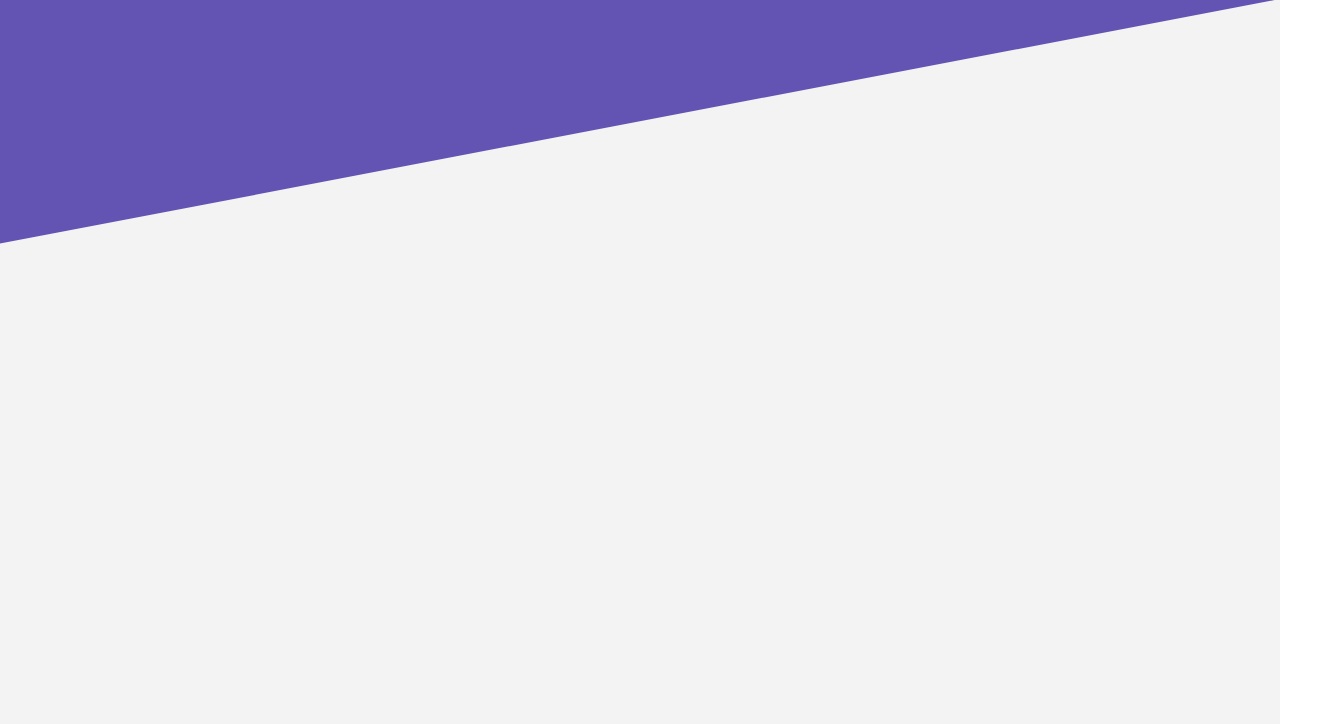
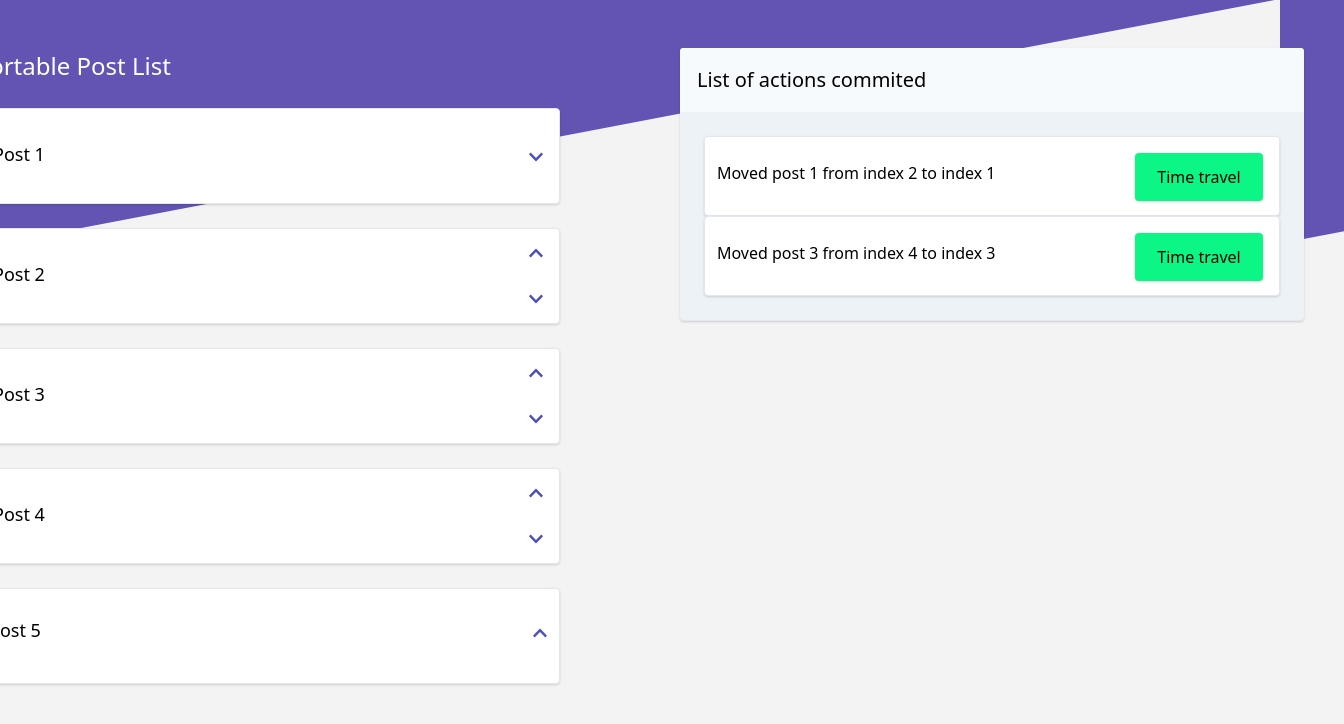
Before and after one commit to Jaymykels/sortable-post-list, a Vue app: page / in a window 1280 px wide. Shown: the top 724 px of the page, 1344 px wide, since content can reach past the window. Built offline with nearby package versions, Linux system fonts and the light colour scheme.

Commit message:
implemented mockup with tailwind css

```diff
--- a/src/App.vue
+++ b/src/App.vue
@@ -1,5 +1,92 @@
 <template>
-  <div id="app">
+  <div id="app" class="min-h-screen font-sans">
+    <div class="container mx-auto py-6 sm:py-12 sm:px-4">
+      <div class="flex flex-wrap sm:-mx-20">
+        <div class="w-full sm:w-1/2 px-10 pb-12">
+          <h5 class="mb-6 text-white text-2xl font-normal">Sortable Post List</h5>
+          <div class="bg-white shadow h-24 rounded overflow-hidden sm:mr-10 border flex justify-between p-4 sm:mb-6 mb-4">
+            <div class="w-11/12 sm:text-lg text-sm py-4">
+              Post 1
+            </div>
+            <div class="py-6">
+              <svg aria-hidden="true" focusable="false" data-prefix="fas" data-icon="chevron-down" class="sm:h-4 h-3 text-indigo-700 hover:text-indigo-300" role="img" xmlns="http://www.w3.org/2000/svg" viewBox="0 0 448 512"><path fill="currentColor" d="M207.029 381.476L12.686 187.132c-9.373-9.373-9.373-24.569 0-33.941l22.667-22.667c9.357-9.357 24.522-9.375 33.901-.04L224 284.505l154.745-154.021c9.379-9.335 24.544-9.317 33.901.04l22.667 22.667c9.373 9.373 9.373 24.569 0 33.941L240.971 381.476c-9.373 9.372-24.569 9.372-33.942 0z"></path></svg>
+            </div>
+          </div>
+          <div class="bg-white shadow h-24 rounded overflow-hidden sm:mr-10 border flex justify-between p-4 sm:mb-6 mb-4">
+            <div class="w-11/12 sm:text-lg text-sm py-4">
+              Post 2
+            </div>
+            <div class="flex flex-col justify-between">
+              <div>
+                <svg aria-hidden="true" focusable="false" data-prefix="fas" data-icon="chevron-up" class="sm:h-4 h-3 text-indigo-700 hover:text-indigo-300" role="img" xmlns="http://www.w3.org/2000/svg" viewBox="0 0 448 512"><path fill="currentColor" d="M240.971 130.524l194.343 194.343c9.373 9.373 9.373 24.569 0 33.941l-22.667 22.667c-9.357 9.357-24.522 9.375-33.901.04L224 227.495 69.255 381.516c-9.379 9.335-24.544 9.317-33.901-.04l-22.667-22.667c-9.373-9.373-9.373-24.569 0-33.941L207.03 130.525c9.372-9.373 24.568-9.373 33.941-.001z"></path></svg>
+              </div>
+              <div>
+              <svg aria-hidden="true" focusable="false" data-prefix="fas" data-icon="chevron-down" class="sm:h-4 h-3 text-indigo-700 hover:text-indigo-300" role="img" xmlns="http://www.w3.org/2000/svg" viewBox="0 0 448 512"><path fill="currentColor" d="M207.029 381.476L12.686 187.132c-9.373-9.373-9.373-24.569 0-33.941l22.667-22.667c9.357-9.357 24.522-9.375 33.901-.04L224 284.505l154.745-154.021c9.379-9.335 24.544-9.317 33.901.04l22.667 22.667c9.373 9.373 9.373 24.569 0 33.941L240.971 381.476c-9.373 9.372-24.569 9.372-33.942 0z"></path></svg>
+              </div>
+            </div>
+          </div>
+          <div class="bg-white shadow h-24 rounded overflow-hidden sm:mr-10 border flex justify-between p-4 sm:mb-6 mb-4">
+            <div class="w-11/12 sm:text-lg text-sm py-4">
+              Post 3
+            </div>
+            <div class="flex flex-col justify-between">
+              <div>
+                <svg aria-hidden="true" focusable="false" data-prefix="fas" data-icon="chevron-up" class="sm:h-4 h-3 text-indigo-700 hover:text-indigo-300" role="img" xmlns="http://www.w3.org/2000/svg" viewBox="0 0 448 512"><path fill="currentColor" d="M240.971 130.524l194.343 194.343c9.373 9.373 9.373 24.569 0 33.941l-22.667 22.667c-9.357 9.357-24.522 9.375-33.901.04L224 227.495 69.255 381.516c-9.379 9.335-24.544 9.317-33.901-.04l-22.667-22.667c-9.373-9.373-9.373-24.569 0-33.941L207.03 130.525c9.372-9.373 24.568-9.373 33.941-.001z"></path></svg>
+              </div>
+              <div>
+              <svg aria-hidden="true" focusable="false" data-prefix="fas" data-icon="chevron-down" class="sm:h-4 h-3 text-indigo-700 hover:text-indigo-300" role="img" xmlns="http://www.w3.org/2000/svg" viewBox="0 0 448 512"><path fill="currentColor" d="M207.029 381.476L12.686 187.132c-9.373-9.373-9.373-24.569 0-33.941l22.667-22.667c9.357-9.357 24.522-9.375 33.901-.04L224 284.505l154.745-154.021c9.379-9.335 24.544-9.317 33.901.04l22.667 22.667c9.373 9.373 9.373 24.569 0 33.941L240.971 381.476c-9.373 9.372-24.569 9.372-33.942 0z"></path></svg>
+              </div>
+            </div>
+          </div>
+          <div class="bg-white shadow h-24 rounded overflow-hidden sm:mr-10 border flex justify-between p-4 sm:mb-6 mb-4">
+            <div class="w-11/12 sm:text-lg text-sm py-4">
+              Post 4
+            </div>
+            <div class="flex flex-col justify-between">
+              <div>
+                <svg aria-hidden="true" focusable="false" data-prefix="fas" data-icon="chevron-up" class="sm:h-4 h-3 text-indigo-700 hover:text-indigo-300" role="img" xmlns="http://www.w3.org/2000/svg" viewBox="0 0 448 512"><path fill="currentColor" d="M240.971 130.524l194.343 194.343c9.373 9.373 9.373 24.569 0 33.941l-22.667 22.667c-9.357 9.357-24.522 9.375-33.901.04L224 227.495 69.255 381.516c-9.379 9.335-24.544 9.317-33.901-.04l-22.667-22.667c-9.373-9.373-9.373-24.569 0-33.941L207.03 130.525c9.372-9.373 24.568-9.373 33.941-.001z"></path></svg>
+              </div>
+              <div>
+              <svg aria-hidden="true" focusable="false" data-prefix="fas" data-icon="chevron-down" class="sm:h-4 h-3 text-indigo-700 hover:text-indigo-300" role="img" xmlns="http://www.w3.org/2000/svg" viewBox="0 0 448 512"><path fill="currentColor" d="M207.029 381.476L12.686 187.132c-9.373-9.373-9.373-24.569 0-33.941l22.667-22.667c9.357-9.357 24.522-9.375 33.901-.04L224 284.505l154.745-154.021c9.379-9.335 24.544-9.317 33.901.04l22.667 22.667c9.373 9.373 9.373 24.569 0 33.941L240.971 381.476c-9.373 9.372-24.569 9.372-33.942 0z"></path></svg>
+              </div>
+            </div>
+          </div>
+          <div class="bg-white shadow h-24 rounded overflow-hidden sm:mr-10 border flex justify-between p-3 sm:mb-6 mb-4">
+            <div class="w-11/12 sm:text-lg text-sm py-4">
+              Post 5
+            </div>
+            <div class="py-6">
+              <svg aria-hidden="true" focusable="false" data-prefix="fas" data-icon="chevron-up" class="sm:h-4 h-3 text-indigo-700 hover:text-indigo-300" role="img" xmlns="http://www.w3.org/2000/svg" viewBox="0 0 448 512"><path fill="currentColor" d="M240.971 130.524l194.343 194.343c9.373 9.373 9.373 24.569 0 33.941l-22.667 22.667c-9.357 9.357-24.522 9.375-33.901.04L224 227.495 69.255 381.516c-9.379 9.335-24.544 9.317-33.901-.04l-22.667-22.667c-9.373-9.373-9.373-24.569 0-33.941L207.03 130.525c9.372-9.373 24.568-9.373 33.941-.001z"></path></svg>
+            </div>
+          </div>
+        </div>
+        <div class="w-full sm:w-1/2 px-10">
+          <div class="bg-gray-200 shadow border-solid rounded overflow-hidden border-b">
+            <div class="bg-gray-100 px-4 py-4 text-xl border-solid border-gray-100 border">
+              List of actions commited
+            </div>
+            <div class="m-3 sm:m-6">
+              <div class="bg-white h-20 rounded p-3 shadow border flex justify-between">
+                <div class="sm:my-3 my-1 sm:text-base text-sm">
+                  Moved post 1 from index 2 to index 1
+                </div>
+                <button class="h-12 m-1 bg-green-300 rounded text-sm shadow sm:text-base w-32 hover:text-white">
+                  Time travel
+                </button>
+              </div>
+              <div class="bg-white h-20 rounded p-3 shadow border flex justify-between">
+                <div class="sm:my-3 my-1 sm:text-base text-sm">
+                  Moved post 3 from index 4 to index 3
+                </div>
+                <button class="h-12 m-1 bg-green-300 rounded text-sm shadow sm:text-base w-32 hover:text-white">
+                  Time travel
+                </button>
+              </div>
+            </div>
+          </div>
+        </div>
+      </div>
+    </div>
   </div>
 </template>
 
--- a/tailwind.config.js
+++ b/tailwind.config.js
@@ -1,6 +1,15 @@
+const { colors } = require('tailwindcss/defaultTheme')
+
 module.exports = {
   theme: {
-    extend: {}
+    extend: {},
+    colors: {
+      ...colors,
+      green: {
+        ...colors.green,
+        '300': '#0bf684'
+      }
+    }
   },
   variants: {},
   plugins: []
```
